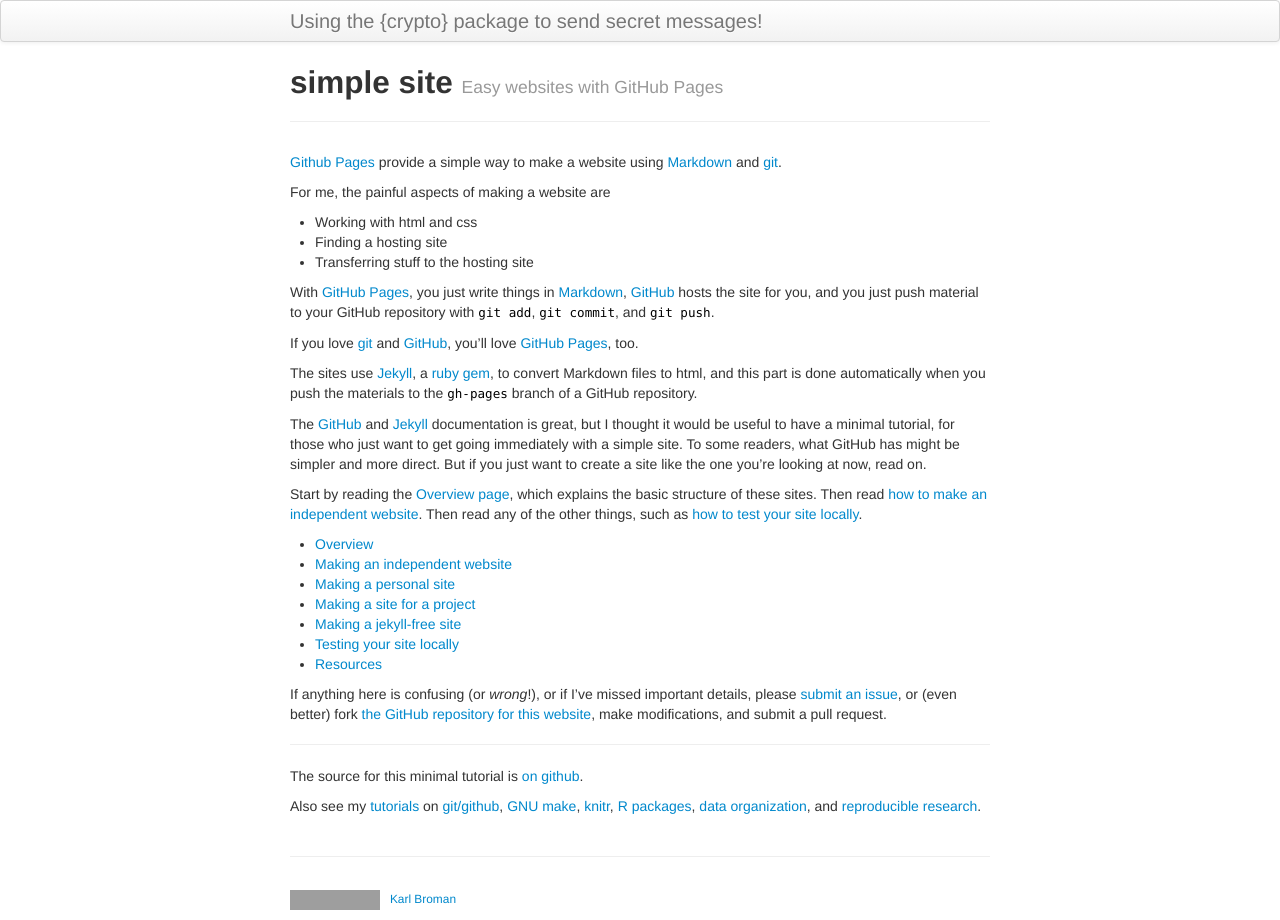
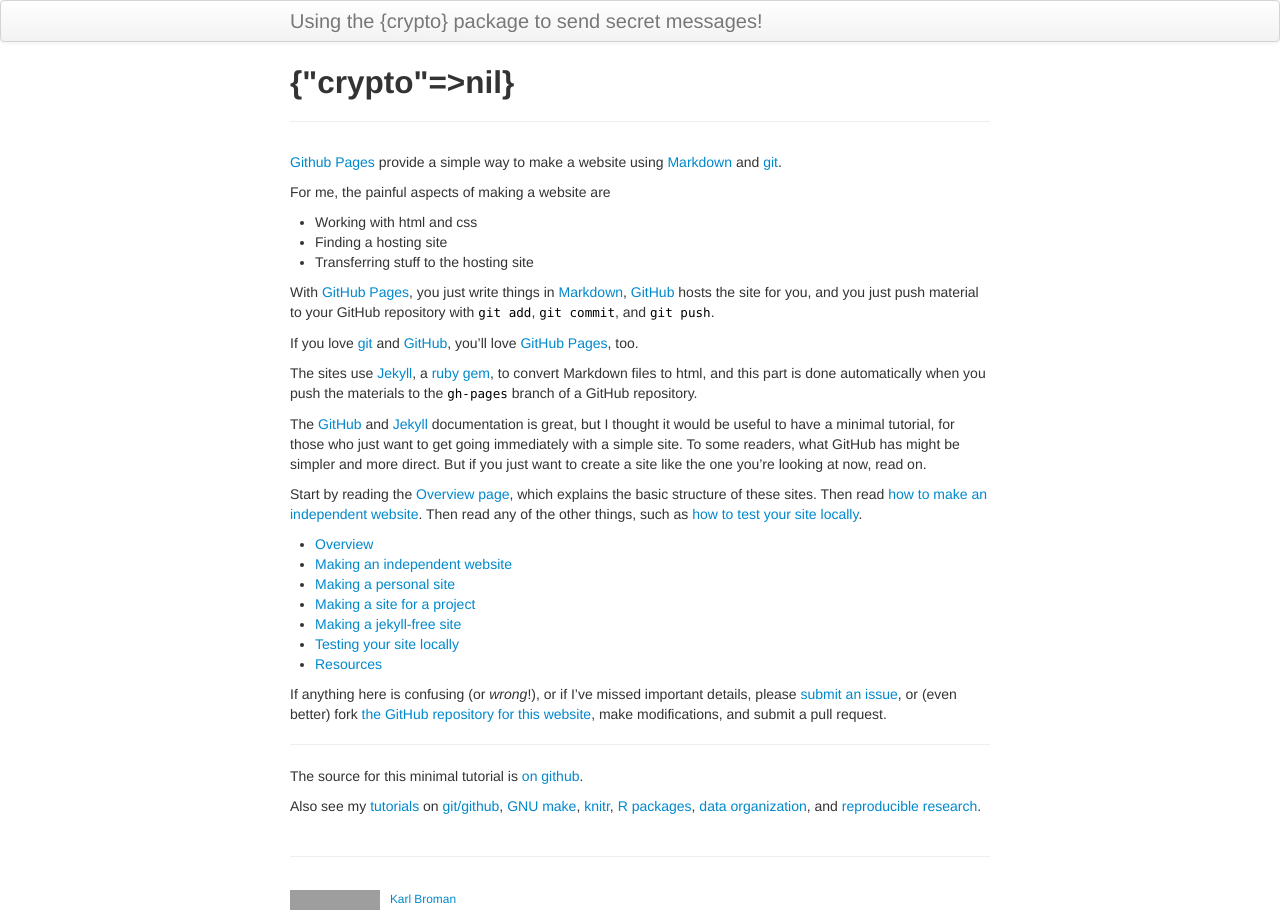
Before and after one commit to DanielleQuinn/crypto, a Jekyll site: the page built from index.md, in a window 1280 px wide. Built offline with Jekyll 4.4.1, drawn with Linux system fonts in a browser that asks for light colours; grey boxes are pictures that could not be loaded.

Commit message:
Update index.md

```diff
--- a/index.md
+++ b/index.md
@@ -1,7 +1,6 @@
 ---
 layout: page
-title: simple site
-tagline: Easy websites with GitHub Pages
+title: {crypto}
 description: Minimal tutorial on making a simple website with GitHub Pages
 ---
 
```
